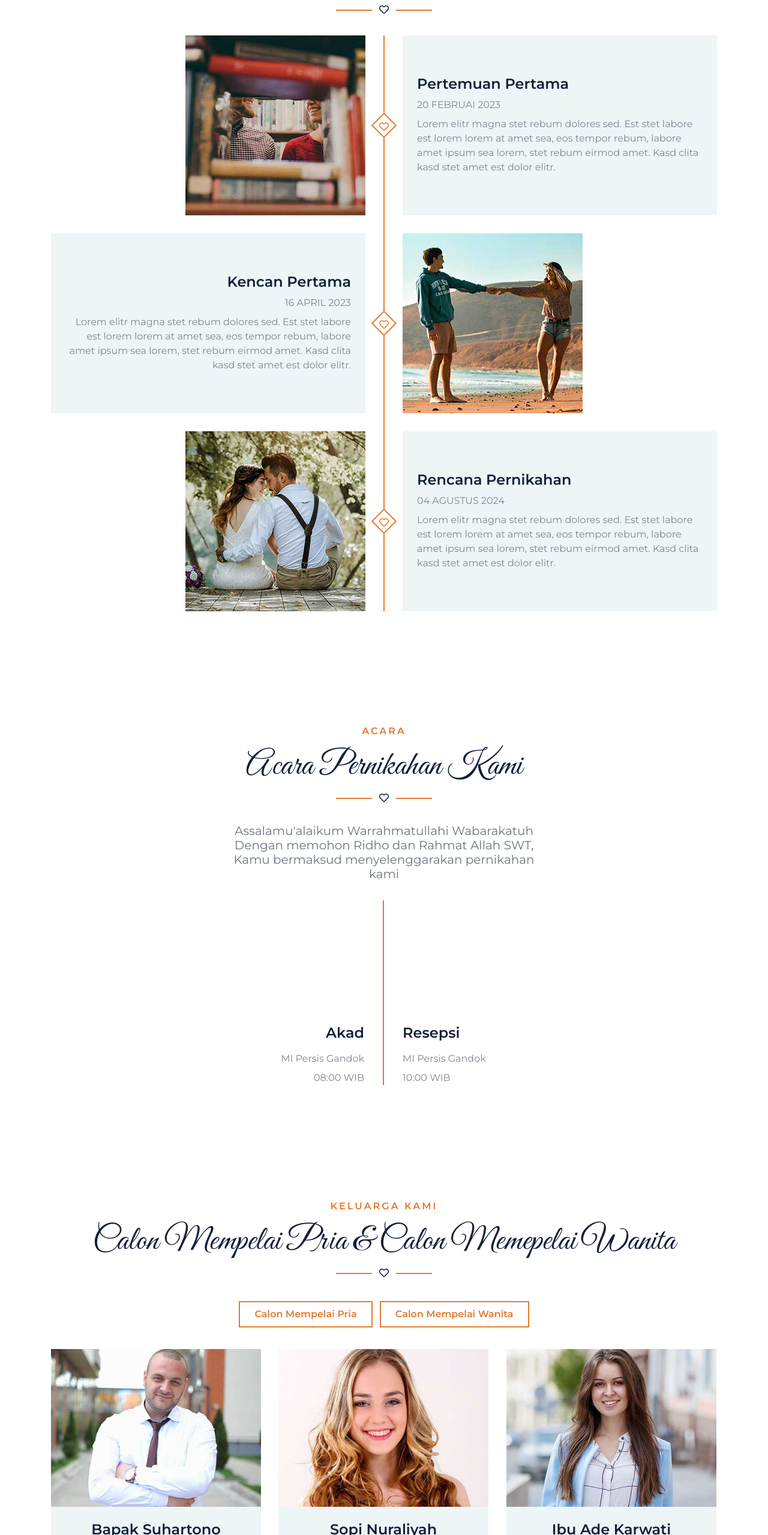
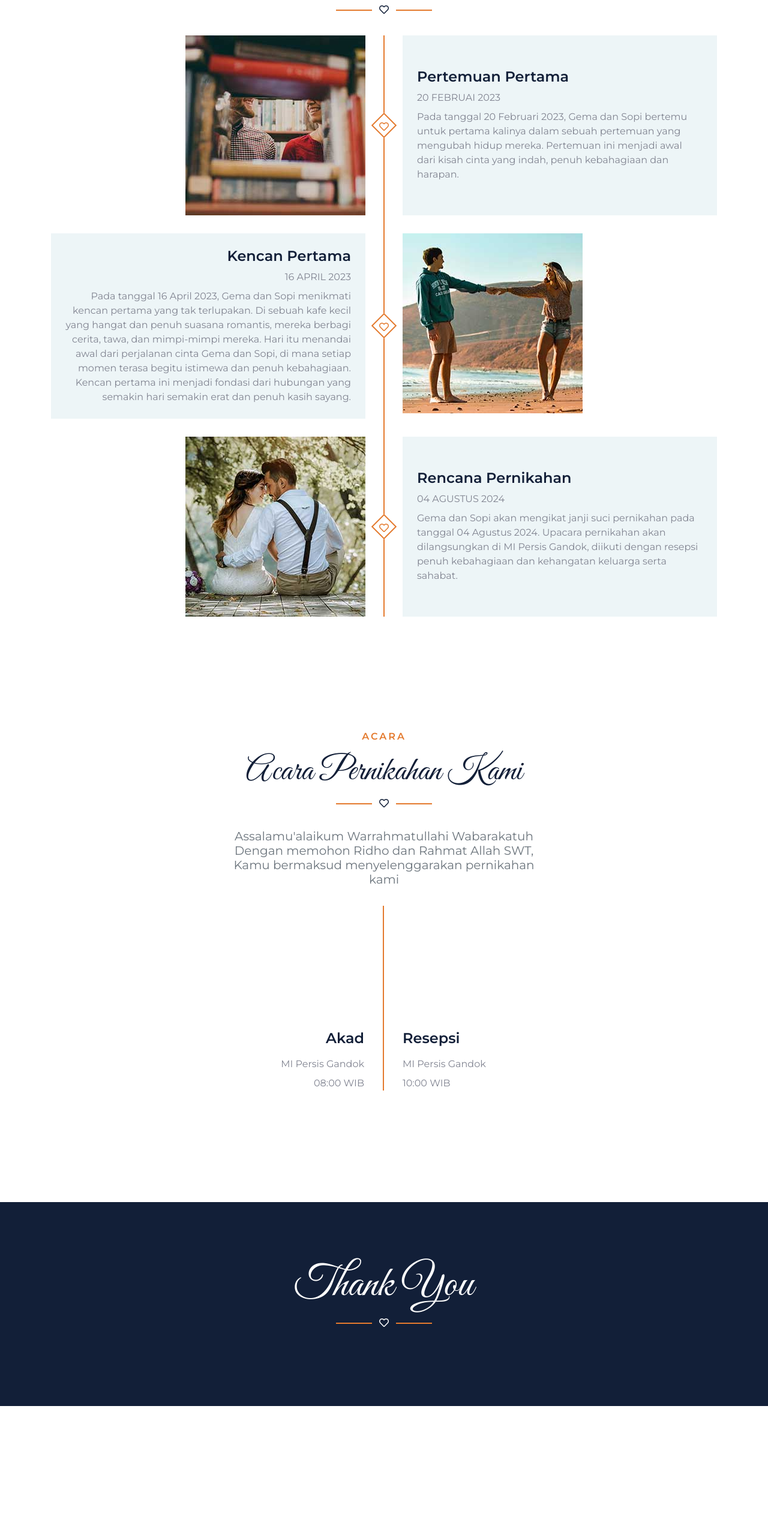
Before and after one commit to alifpandanhifebrio/wedding-invitation, a plain HTML site: page index.html in a window 1280 px wide. Shown: the part 2158-4717 px from the top of the page at 60% size. After the commit the page ends 4598 px from the top, so only its background shows below. Drawn offline with nearby package versions, Linux system fonts and the light colour scheme; grey boxes are pictures that could not be loaded.

Commit message:
deleting some feature

```diff
--- a/index.html
+++ b/index.html
@@ -70,10 +70,10 @@
           </h1>
         </a>
         <div class="navbar-nav mr-auto py-0">
-          <a href="#family" class="nav-item nav-link">Family</a>
+          <!-- <a href="#family" class="nav-item nav-link">Family</a> -->
           <a href="#event" class="nav-item nav-link">Event</a>
           <!-- <a href="#rsvp" class="nav-item nav-link">RSVP</a> -->
-          <a href="#contact" class="nav-item nav-link">Contact</a>
+          <!-- <a href="#contact" class="nav-item nav-link">Contact</a> -->
         </div>
       </div>
     </nav>
@@ -223,10 +223,7 @@
                 <h4 class="mb-2">Pertemuan Pertama</h4>
                 <p class="text-uppercase mb-2">20 Februai 2023</p>
                 <p class="m-0">
-                  Lorem elitr magna stet rebum dolores sed. Est stet labore est
-                  lorem lorem at amet sea, eos tempor rebum, labore amet ipsum
-                  sea lorem, stet rebum eirmod amet. Kasd clita kasd stet amet
-                  est dolor elitr.
+                  Pada tanggal 20 Februari 2023, Gema dan Sopi bertemu untuk pertama kalinya dalam sebuah pertemuan yang mengubah hidup mereka. Pertemuan ini menjadi awal dari kisah cinta yang indah, penuh kebahagiaan dan harapan.
                 </p>
               </div>
             </div>
@@ -239,10 +236,7 @@
                 <h4 class="mb-2">Kencan Pertama</h4>
                 <p class="text-uppercase mb-2">16 April 2023</p>
                 <p class="m-0">
-                  Lorem elitr magna stet rebum dolores sed. Est stet labore est
-                  lorem lorem at amet sea, eos tempor rebum, labore amet ipsum
-                  sea lorem, stet rebum eirmod amet. Kasd clita kasd stet amet
-                  est dolor elitr.
+                  Pada tanggal 16 April 2023, Gema dan Sopi menikmati kencan pertama yang tak terlupakan. Di sebuah kafe kecil yang hangat dan penuh suasana romantis, mereka berbagi cerita, tawa, dan mimpi-mimpi mereka. Hari itu menandai awal dari perjalanan cinta Gema dan Sopi, di mana setiap momen terasa begitu istimewa dan penuh kebahagiaan. Kencan pertama ini menjadi fondasi dari hubungan yang semakin hari semakin erat dan penuh kasih sayang.
                 </p>
               </div>
             </div>
@@ -261,10 +255,7 @@
                 <h4 class="mb-2">Rencana Pernikahan</h4>
                 <p class="text-uppercase mb-2">04 Agustus 2024</p>
                 <p class="m-0">
-                  Lorem elitr magna stet rebum dolores sed. Est stet labore est
-                  lorem lorem at amet sea, eos tempor rebum, labore amet ipsum
-                  sea lorem, stet rebum eirmod amet. Kasd clita kasd stet amet
-                  est dolor elitr.
+                  Gema dan Sopi akan mengikat janji suci pernikahan pada tanggal 04 Agustus 2024. Upacara pernikahan akan dilangsungkan di MI Persis Gandok, diikuti dengan resepsi penuh kebahagiaan dan kehangatan keluarga serta sahabat.
                 </p>
               </div>
             </div>
@@ -321,98 +312,6 @@
     </div>
     <!-- Event End -->
 
-    <!-- Friends & Family Start -->
-    <div class="container-fluid py-5" id="family">
-      <div class="container pt-5 pb-3">
-        <div class="section-title position-relative text-center">
-          <h6
-            class="text-uppercase text-primary mb-3"
-            style="letter-spacing: 3px"
-          >
-            Keluarga Kami
-          </h6>
-          <h1 class="font-secondary display-4">Calon Mempelai Pria & Calon Memepelai Wanita</h1>
-          <i class="far fa-heart text-dark"></i>
-        </div>
-        <div class="row">
-          <div class="col-12 text-center mb-2">
-            <ul class="list-inline mb-4" id="portfolio-flters">
-              <li
-                class="btn btn-outline-primary font-weight-bold m-1 py-2 px-4"
-                data-filter=".first"
-              >
-                Calon Mempelai Pria
-              </li>
-              <li
-                class="btn btn-outline-primary font-weight-bold m-1 py-2 px-4"
-                data-filter=".second"
-              >
-                Calon Mempelai Wanita
-              </li>
-            </ul>
-          </div>
-        </div>
-        <div class="row portfolio-container">
-          <div class="col-lg-4 col-md-6 mb-4 portfolio-item first">
-            <div class="position-relative mb-2">
-              <img class="img-fluid w-100" src="img/groomsmen-1.jpg" alt="" />
-              <div class="bg-secondary text-center p-4">
-                <h4 class="mb-3">Bapak Suhartono</h4>
-                <p class="text-uppercase">Bapak Calon Mempelai Pria</p>
-              </div>
-            </div>
-          </div>
-          <div class="col-lg-4 col-md-6 mb-4 portfolio-item second">
-            <div class="position-relative mb-2">
-              <img class="img-fluid w-100" src="img/bridesmaid-1.jpg" alt="" />
-              <div class="bg-secondary text-center p-4">
-                <h4 class="mb-3">Sopi Nuraliyah</h4>
-                <p class="text-uppercase">Calon Mempelai Wanita</p>
-              </div>
-            </div>
-          </div>
-          <div class="col-lg-4 col-md-6 mb-4 portfolio-item first">
-            <div class="position-relative mb-2">
-              <img class="img-fluid w-100" src="img/groomsmen-2.jpg" alt="" />
-              <div class="bg-secondary text-center p-4">
-                <h4 class="mb-3">Ibu Ade Karwati</h4>
-                <p class="text-uppercase">Ibu Calon Mempelai Pria</p>
-              </div>
-            </div>
-          </div>
-          <div class="col-lg-4 col-md-6 mb-4 portfolio-item second">
-            <div class="position-relative mb-2">
-              <img class="img-fluid w-100" src="img/bridesmaid-2.jpg" alt="" />
-              <div class="bg-secondary text-center p-4">
-                <h4 class="mb-3">Aar Aliyah</h4>
-                <p class="text-uppercase">Ibu Calon Mempelai Wanita</p>
-              </div>
-            </div>
-          </div>
-          <div class="col-lg-4 col-md-6 mb-4 portfolio-item first">
-            <div class="position-relative mb-2">
-              <img class="img-fluid w-100" src="img/groomsmen-3.jpg" alt="" />
-              <div class="bg-secondary text-center p-4">
-                <h4 class="mb-3">Gema Ihza Mahendra</h4>
-                <p class="text-uppercase">Calon Mempelai Pria</p>
-              </div>
-            </div>
-          </div>
-          <div class="col-lg-4 col-md-6 mb-4 portfolio-item second">
-            <div class="position-relative mb-2">
-              <img class="img-fluid w-100" src="img/bridesmaid-3.jpg" alt="" />
-              <div class="bg-secondary text-center p-4">
-                <h4 class="mb-3">Bapak Budi Samhudi</h4>
-                <p class="text-uppercase">Bapak Calon Mempelai Wanita</p>
-              </div>
-            </div>
-          </div>
-        </div>
-      </div>
-    </div>
-    <!-- Friends & Family End -->
-
-
     <!-- Footer Start -->
     <div
       class="container-fluid bg-dark text-white py-5"
```
